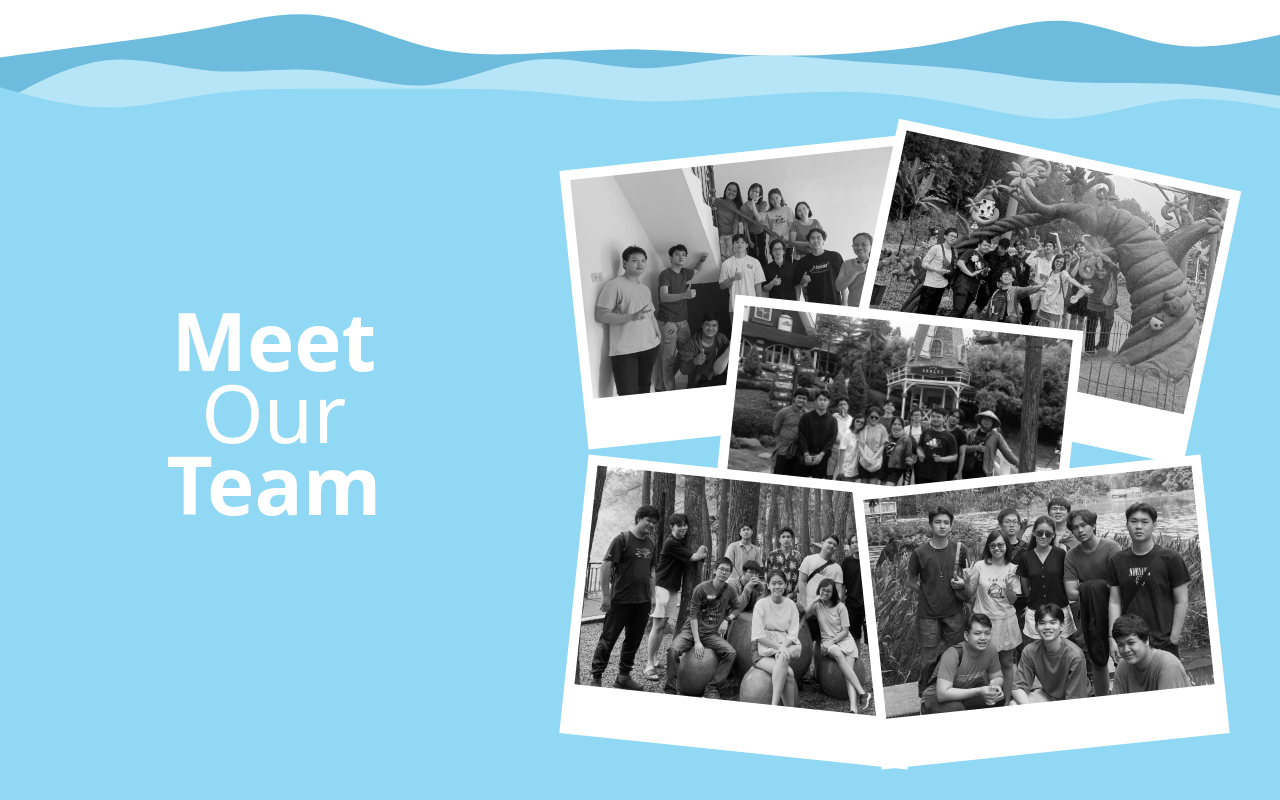
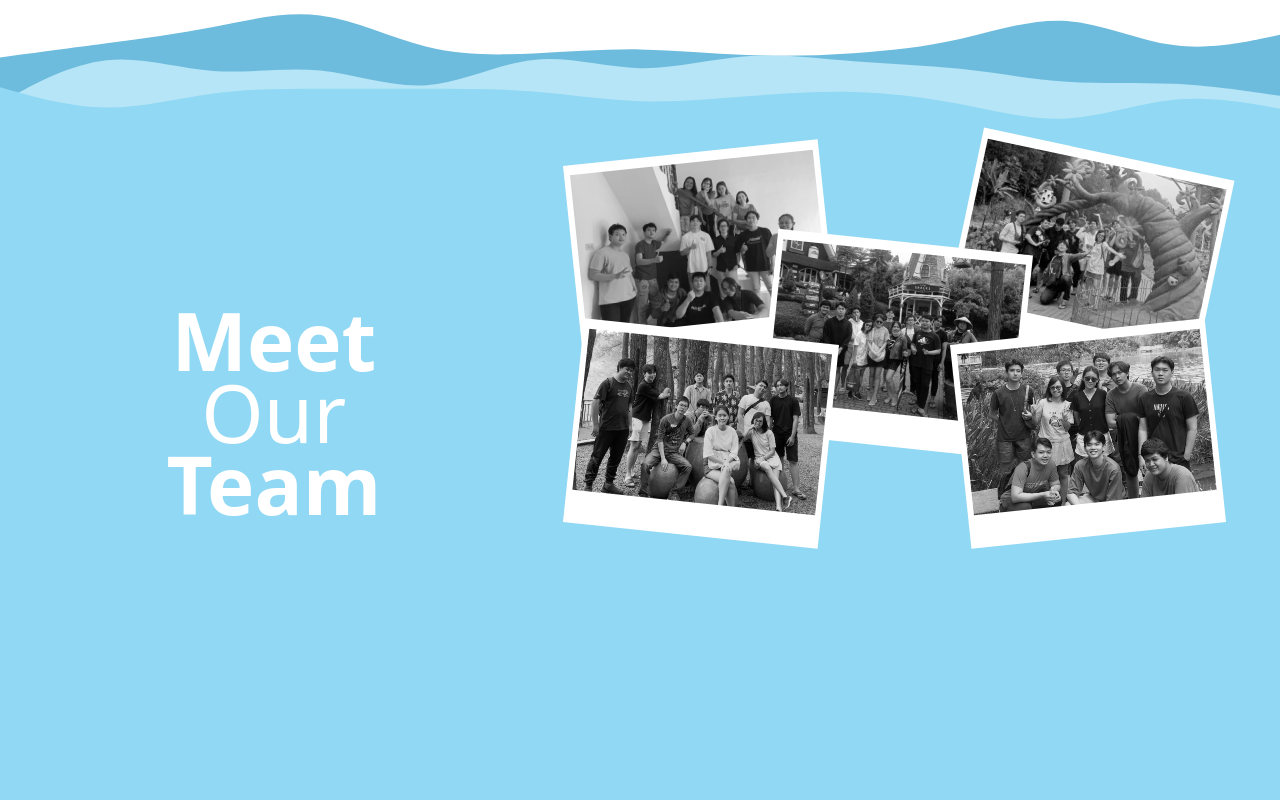
Before and after one commit to sshivahh/edutopia, a SvelteKit app: page / in a window 1280 px wide. Shown: the part 820-1620 px from the top of the page. Built offline with nearby package versions, Linux system fonts and the light colour scheme.

Commit message:
update polaroid, ganti facebook dengan email,

```diff
--- a/src/routes/+page.svelte
+++ b/src/routes/+page.svelte
@@ -14,6 +14,7 @@
     import crew4 from "$lib/assets/images/cropped4.jpeg"
     import crew5 from "$lib/assets/images/cropped5.jpeg"
 
+
 </script>
 
 <Layout active="Home">
@@ -27,16 +28,16 @@
             <p>Selamat datang di Edutopia! Tempat belajar yang menginspirasi, memberikan pengalaman pembelajaran yang mendalam dan penuh kesempatan. Bergabunglah dengan kami untuk menjelajahi dunia pengetahuan dan menciptakan masa depan yang cerah.</p>
         </div>
     </section>
-    <div class="relative h-48 m-0 p-0">
+    <div class="relative h-48 mt-[-12vw] xl:m-0 m-0 p-0">
         <img src={blueLayer1} alt="" class="w-full absolute bottom-[-5px]">
     </div>
-    <section class="bg-MainBlue h-[800px] flex justify-center pl-[3vw] pr-[5vw] gap-16">
+    <section class="bg-MainBlue h-[800px] flex justify-center pl-[3vw] pr-[5vw] pt-[10vw] xl:pt-0 lg:gap-16">
         <div class="w-[500px] text-center p-32 flex flex-col">
             <h2 class="text-[80px] text-white font-bold -mb-12">Meet</h2>
             <h2 class="text-[80px] text-white -mb-12">Our</h2>
             <h2 class="text-[80px] text-white font-bold">Team</h2>
         </div>
-        <div class="relative w-[800px] h-[600px] z-10">
+        <div class="relative w-[800px] mt-[10vw] xl:mt-0 h-[30vw] z-10">
             <Polaroid polaroidImg={crew1} extraClass="absolute top-0 left-0 -rotate-6 saturate-0 hover:scale-[1.3] hover:rotate-0 hover:z-[100] hover:saturate-100 transition-all duration-300" />
             <Polaroid polaroidImg={crew2} extraClass="absolute top-0 right-0 rotate-12 saturate-0 hover:scale-[1.3] hover:rotate-0 hover:z-[100] hover:saturate-100 transition-all duration-300 transition-all duration-300"/>
             <Polaroid polaroidImg={crew3} extraClass="absolute top-1/2 left-1/2 saturate-0 -translate-x-1/2 -translate-y-1/2 rotate-6 hover:scale-[1.3] hover:rotate-0 hover:z-[100] hover:saturate-100 transition-all duration-300 transition-all duration-300"/>
--- a/src/routes/__layout.svelte
+++ b/src/routes/__layout.svelte
@@ -2,7 +2,7 @@
     import { onMount } from "svelte";
     import "../app.css"; //import tailwind
     import icon from '$lib/assets/edutopia/edutopia_no_bg.webp';
-    import facebook from '$lib/assets/icons/facebook.svg';
+    import facebook from '$lib/assets/icons/email.svg';
     import instagram from '$lib/assets/icons/instagram.svg';
     import whatsapp from '$lib/assets/icons/whatsapp.svg';
 
@@ -98,14 +98,14 @@
     </div>
     <div class="lg:w-[30vw]">
         <h3>Socials</h3>
-        <div class="flex gap-3 lg:gap-10 mt-6">
-            <a href="/">
+        <div class="flex gap-3 lg:gap-10 mt-6 items-center">
+            <a href="https://www.instagram.com/bimbeledutopia/?hl=en" target="_blank">
                 <img src={instagram} alt="" class="max-w-10 w-10">
             </a>
-            <a href="/">
-                <img src={facebook} alt="" class="max-w-10 w-10">
+            <a href="mailto:example@example.com?subject=Subject%20Here&body=Body%20Here" target="_parent">
+                <img src={facebook} alt="" class="max-w-10 w-10 my-auto">
             </a>
-            <a href="/">
+            <a href="https://wa.me/6287808230745?text=Halo, saya ingin bertanya mengenai bimbel edutopia." target="_blank">
                 <img src={whatsapp} alt="" class="max-w-10 w-10">
             </a>
         </div>
--- a/src/routes/components/Polaroid.svelte
+++ b/src/routes/components/Polaroid.svelte
@@ -3,6 +3,12 @@
     export let extraClass;
 </script>
 
-<div class="bg-white w-[350px] aspect-[5/4] pt-[10px] {extraClass}">
-    <img class="w-[330px] aspect-[3/2] mx-auto"  src={polaroidImg} alt=""/>
+<div class="bg-white w-[20vw] aspect-[5/4] pt-[10px] {extraClass}" id="pol">
+    <img class="w-[19vw] aspect-[3/2] mx-auto"  src={polaroidImg} alt=""/>
 </div>
+
+<style>
+    #pol:hover{
+        box-shadow: rgba(0, 0, 0, 0.16) 0px 3px 6px, rgba(0, 0, 0, 0.23) 0px 3px 6px;
+    }
+</style>
```
Also changed, not shown: src/lib/assets/icons/email.svg (added).
